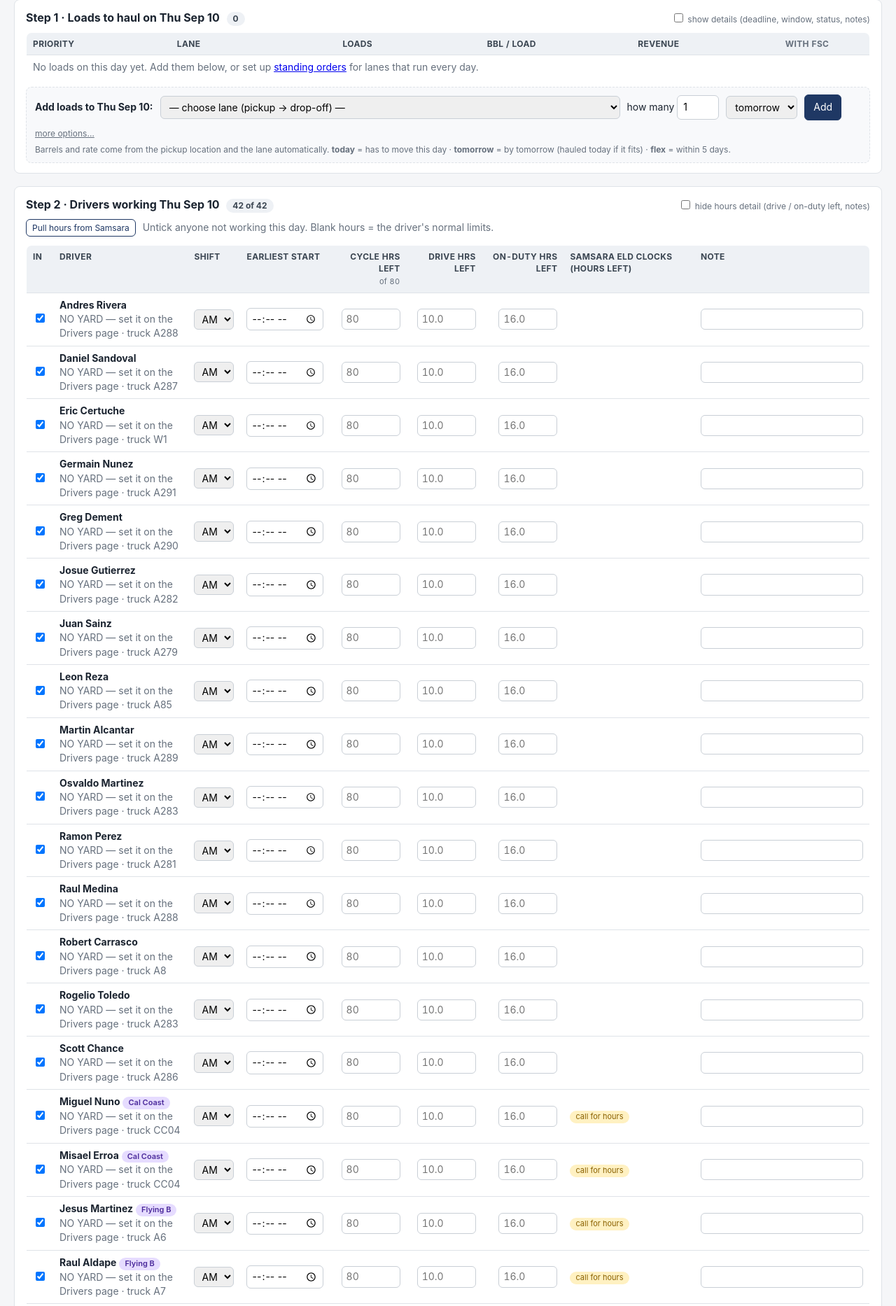
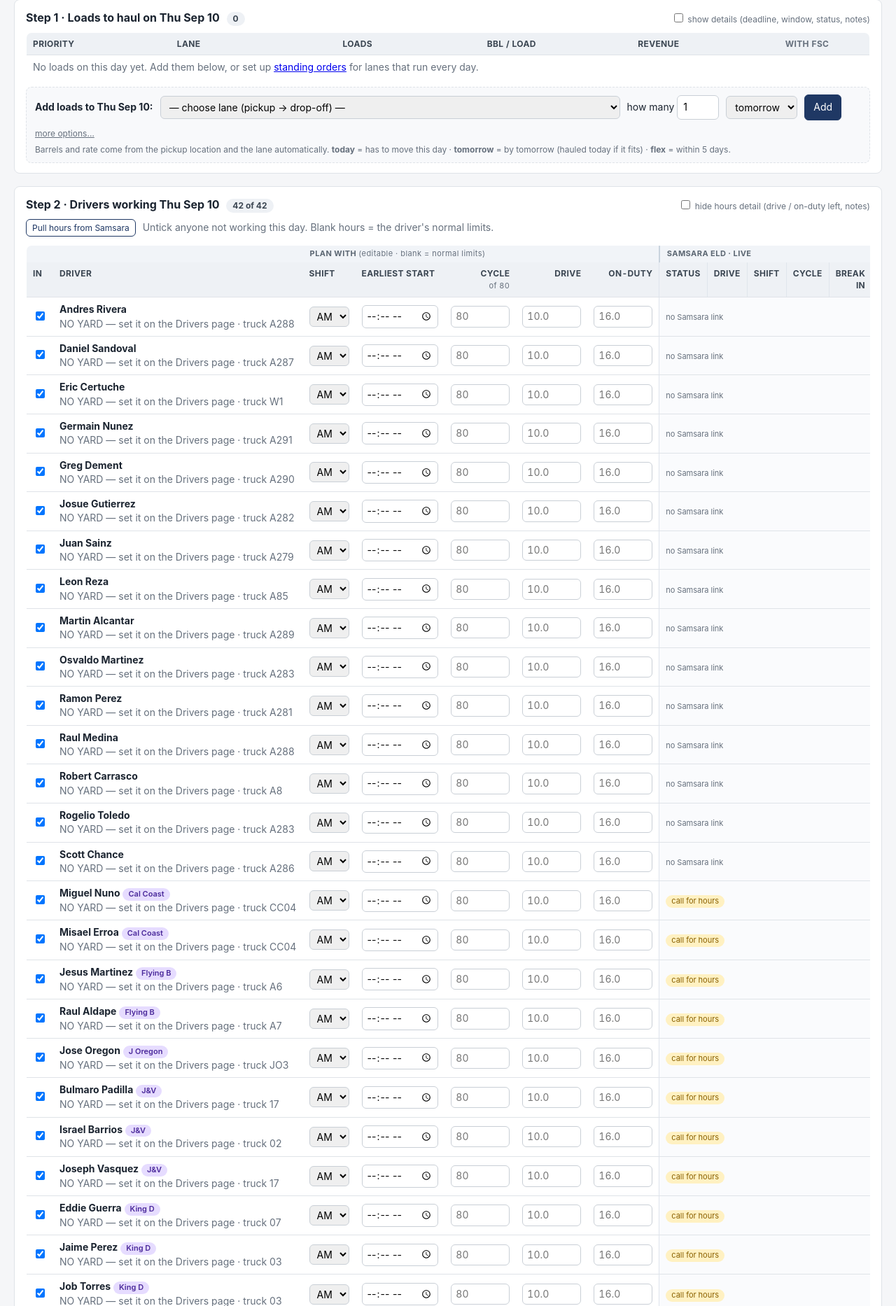
Before and after one commit to joshuawyrick/petrol-dispatch, a FastAPI app: page /day/2026-09-10 in a window 1280 px wide. Shown: the part 181-2047 px from the top of the page at 70% size. Run offline with FastAPI, Linux system fonts and the light colour scheme; data comes from the database, SQL or seed files in the repository; data that the repository does not hold is empty.

Commit message:
ui cleanup drivers eld

```diff
--- a/main.py
+++ b/main.py
@@ -27,6 +27,7 @@ app.mount("/static", StaticFiles(directory="static"), name="static")
 templates = Jinja2Templates(directory="templates")
 templates.env.filters["hm"] = optimizer.min_to_hm
 templates.env.filters["money"] = lambda v: f"${v:,.0f}"
+templates.env.globals["css_v"] = str(int(os.path.getmtime("static/style.css")))     # browsers re-fetch the stylesheet after every deploy
 
 KINDS = ["pickup", "dropoff", "both", "yard"]
 DAYS = ["Mon", "Tue", "Wed", "Thu", "Fri", "Sat", "Sun"]
@@ -749,6 +750,7 @@ def _day_ctx(s: Session, plan_date: str):
     for tk in s.query(Tank).filter(Tank.active == True).order_by(Tank.name).all():
         tanks_by_loc.setdefault(tk.location_id, []).append(tk)
     gaugers_today = [r["d"].name for r in drv_rows if r["available"] and r["d"].can_gauge]
+    last_sync = max([x.hos_synced_at for x in dd.values() if x.hos_synced_at], default=None)
     needs_gauge = any(l.lane.pickup.requires_gauging or l.gauge in ("haul", "only") for l in loads)
     flex_days = int(m["st"].get("flex_days") or urg.DEFAULT_FLEX_DAYS)
     load_rows = []
@@ -775,7 +777,7 @@ def _day_ctx(s: Session, plan_date: str):
                 weekday_long=d0.strftime("%A"), pretty_date=d0.strftime("%B %-d, %Y"), short_date=d0.strftime("%b %-d"), weekday=weekday, drv_rows=drv_rows, load_rows=load_rows, tot=tot, lanes_all=lanes_all,
                 prev=(d0 - timedelta(days=1)).isoformat(), next=(d0 + timedelta(days=1)).isoformat(), fsc_pct=m["fsc"],
                 avail=sum(1 for r in drv_rows if r["available"]), priorities=PRIORITIES, st=m["st"], flex_days=flex_days, leftover=leftover,
-                done_rows=done_rows, active_drivers=active_drivers,
+                done_rows=done_rows, active_drivers=active_drivers, last_sync=last_sync,
                 has_samsara=bool(samsara.token()), tanks_by_loc=tanks_by_loc, gaugers_today=gaugers_today, needs_gauge=needs_gauge,
                 lane_tanks_json=json.dumps({ln.id: [[tk.id, tk.name] for tk in tanks_by_loc.get(ln.pickup_id, [])] for ln in lanes_all}),
                 lane_gauge_json=json.dumps({ln.id: bool(ln.pickup.requires_gauging) for ln in lanes_all}))
--- a/static/style.css
+++ b/static/style.css
@@ -106,5 +106,13 @@ tr.ocrow td { background:#f4f7fb; border-top:none; }
 .pill.st-open { background:#e9edf3; } .pill.st-hauled { background:#dff3e4; color:#1a7f37; } .pill.st-cancelled { background:#eee; color:#666; }
 .pill.st-rejected { background:#fde8e8; color:#b00020; } .pill.st-removed { background:#eee; color:#999; }
 
-td.eld { min-width:150px; } .eld-status { text-transform:capitalize; font-size:11px; }
-.eld-grid { display:grid; grid-template-columns:auto auto; column-gap:8px; row-gap:0; font-size:11px; line-height:1.35; margin:2px 0; } .eld-grid b { color:var(--text, #222); text-align:right; }
+/* Step 2: plan inputs (left) vs live Samsara clocks (right) */
+table.eldtable tr.grp th { background:#f1f4f8; border-bottom:none; padding:4px 10px; font-size:11px; letter-spacing:.04em; text-transform:uppercase; color:#5b6672; }
+table.eldtable th.grp-eld, table.eldtable td.eld, table.eldtable th.eld { border-left:1px solid #dfe5ec; }
+table.eldtable th.grp-eld { border-left:2px solid #c9d3de; } table.eldtable td.eld:first-of-type, table.eldtable th.eld:first-of-type { border-left:2px solid #c9d3de; }
+table.eldtable td.eld { background:#fafbfd; font-variant-numeric:tabular-nums; white-space:nowrap; }
+table.eldtable td:nth-child(2) { min-width:190px; white-space:nowrap; } table.eldtable td.detail input[type=text] { width:120px; }
+table.eldtable .hos-status-cell { min-width:80px; }
+table.eldtable td.eld.low { color:#b00020; font-weight:700; }
+.hos { display:inline-block; padding:1px 8px; border-radius:10px; font-size:11px; font-weight:600; background:#e9edf3; color:#3b4652; }
+.hos-driving { background:#dff3e4; color:#1a7f37; } .hos-onduty { background:#dde8ff; color:#1f4fb3; } .hos-offduty { background:#eceff3; color:#6b7480; } .hos-sleeperberth { background:#ece6f7; color:#5a3d8a; }
--- a/templates/base.html
+++ b/templates/base.html
@@ -4,7 +4,7 @@
 <meta charset="utf-8">
 <meta name="viewport" content="width=device-width, initial-scale=1">
 <title>{% block title %}Petrol Dispatch{% endblock %} · Petrol Dispatch Optimizer</title>
-<link rel="stylesheet" href="/static/style.css">
+<link rel="stylesheet" href="/static/style.css?v={{ css_v }}">
 </head>
 <body>
 <header class="top">
--- a/templates/day.html
+++ b/templates/day.html
@@ -159,32 +159,48 @@
   <span class="muted">Untick anyone not working this day. Blank hours = the driver's normal limits.{% if not is_today %} For a future day only cycle hours come from Samsara (drive/shift reset after the 10-hour break).{% endif %}</span>
 </div>
 <form method="post" action="/day/{{ plan_date }}/drivers">
-<div class="wrap"><table class="drivers">
-<tr><th>In</th><th>Driver</th><th>Shift</th><th>Earliest start</th><th class="num">Cycle hrs left<br><span class="muted th-sub">of {{ st.reset_after_hours|int }}</span></th>
-    <th class="num detail">Drive hrs left</th><th class="num detail">On-duty hrs left</th><th>Samsara ELD clocks (hours left)</th><th class="detail">Note</th></tr>
-{% for r in drv_rows %}{% set d = r.d %}{% set x = r.x %}
+<div class="wrap"><table class="drivers eldtable">
+<tr class="grp">
+  <th colspan="2"></th>
+  <th colspan="5" class="grp-plan">Plan with <span class="muted th-sub">(editable · blank = normal limits)</span></th>
+  <th colspan="6" class="grp-eld">Samsara ELD · live{% if last_sync %} <span class="muted th-sub">as of {{ last_sync.strftime('%m/%d %H:%M') }} UTC</span>{% endif %}</th>
+  <th class="detail"></th>
+</tr>
+<tr>
+  <th>In</th><th>Driver</th>
+  <th>Shift</th><th>Earliest start</th><th class="num">Cycle<br><span class="muted th-sub">of {{ st.reset_after_hours|int }}</span></th>
+  <th class="num detail">Drive</th><th class="num detail">On-duty</th>
+  <th class="eld">Status</th><th class="num eld">Drive</th><th class="num eld">Shift</th><th class="num eld">Cycle</th><th class="num eld">Break in</th><th class="num eld">Cycle tmrw</th>
+  <th class="detail">Note</th>
+</tr>
+{% for r in drv_rows %}{% set d = r.d %}{% set x = r.x %}{% set live = x and x.hos_synced_at %}
 <tr {% if not r.available %}class="bad"{% endif %}>
   <td><input type="checkbox" name="avail_{{ d.id }}" value="1" {% if r.available %}checked{% endif %}>{% if r.off_today %} <span class="pill" title="regular day off">off</span>{% endif %}</td>
-  <td><b>{{ d.name }}</b>{% if d.is_sub %} <span class="pill sub" title="sub-hauler: keeps {{ d.company.share_pct|int }}% of load pay + fuel surcharge">{{ d.company_short }}</span>{% endif %}<br><span class="muted">{{ d.yard.name if d.yard else 'NO YARD — set it on the Drivers page' }}{% if d.truck %} · truck {{ d.truck }}{% endif %}</span></td>
+  <td><b>{{ d.name }}</b>{% if d.is_sub %} <span class="pill sub" title="sub-hauler: keeps {{ d.company.share_pct|int }}% of load pay + fuel surcharge">{{ d.company_short }}</span>{% endif %}{% if d.can_gauge %} <span class="pill gauge">gauger</span>{% endif %}<br><span class="muted">{{ d.yard.name if d.yard else 'NO YARD — set it on the Drivers page' }}{% if d.truck %} · truck {{ d.truck }}{% endif %}</span></td>
   <td><select name="shift_{{ d.id }}"><option value="AM" {% if r.shift=='AM' %}selected{% endif %}>AM</option><option value="PM" {% if r.shift=='PM' %}selected{% endif %}>PM</option></select></td>
   <td><input type="time" name="start_{{ d.id }}" value="{{ x.start_time if x and x.start_time else '' }}"></td>
   <td class="num"><input type="number" step="0.25" class="w80" name="cycle_{{ d.id }}" value="{{ x.cycle_hours_left if x and x.cycle_hours_left else '' }}" placeholder="{{ st.reset_after_hours|int }}"></td>
   <td class="num detail"><input type="number" step="0.25" class="w80" name="drive_{{ d.id }}" value="{{ x.drive_hours_left if x and x.drive_hours_left else '' }}" placeholder="{{ d.max_drive_hours or st.max_drive_hours }}"></td>
   <td class="num detail"><input type="number" step="0.25" class="w80" name="duty_{{ d.id }}" value="{{ x.duty_hours_left if x and x.duty_hours_left else '' }}" placeholder="{{ d.max_duty_hours or st.max_duty_hours }}"></td>
-  <td class="muted eld">{% if r.call %}<span class="pill review" title="this sub-hauler has no Samsara — call their dispatch and type the hours in">call for hours</span>{% if r.phone %}<br><span class="th-sub">{{ r.phone }}</span>{% endif %}{% elif x and x.hos_synced_at %}<span class="eld-status">{{ (x.hos_status or '')|replace('_', ' ')|lower }}</span>
-      <div class="eld-grid">
-        <span>drive</span><b>{{ x.hos_drive_left if x.hos_drive_left is not none else '—' }}</b>
-        <span>shift</span><b>{{ x.hos_shift_left if x.hos_shift_left is not none else '—' }}</b>
-        <span>cycle</span><b>{{ x.hos_cycle_left if x.hos_cycle_left is not none else '—' }}</b>
-        <span>break in</span><b>{{ x.hos_break_left if x.hos_break_left is not none else '—' }}</b>
-        {% if x.hos_cycle_tomorrow is not none %}<span>cycle tmrw</span><b>{{ x.hos_cycle_tomorrow }}</b>{% endif %}
-      </div><span class="th-sub">as of {{ x.hos_synced_at.strftime('%m/%d %H:%M') }} UTC</span>{% elif d.samsara_id %}<span class="th-sub">not pulled yet</span>{% endif %}</td>
+  {% if r.call %}
+  <td class="eld" colspan="6"><span class="pill review" title="this sub-hauler has no Samsara — call their dispatch and type the hours in">call for hours</span>{% if r.phone %} <span class="muted">{{ r.phone }}</span>{% endif %}</td>
+  {% elif live %}
+  {% set stt = (x.hos_status or '')|lower|replace('_','') %}
+  <td class="eld"><span class="hos hos-{{ stt }}">{{ {'driving':'Driving','onduty':'On duty','offduty':'Off duty','sleeperberth':'Sleeper','yardmove':'Yard move','personalconveyance':'Personal'}.get(stt, stt|replace('_',' ')|capitalize) }}</span></td>
+  <td class="num eld {% if x.hos_drive_left is not none and x.hos_drive_left < 2 %}low{% endif %}">{{ '%.2f'|format(x.hos_drive_left) if x.hos_drive_left is not none else '—' }}</td>
+  <td class="num eld {% if x.hos_shift_left is not none and x.hos_shift_left < 2 %}low{% endif %}">{{ '%.2f'|format(x.hos_shift_left) if x.hos_shift_left is not none else '—' }}</td>
+  <td class="num eld {% if x.hos_cycle_left is not none and x.hos_cycle_left < 10 %}low{% endif %}">{{ '%.2f'|format(x.hos_cycle_left) if x.hos_cycle_left is not none else '—' }}</td>
+  <td class="num eld {% if x.hos_break_left is not none and x.hos_break_left < 1 %}low{% endif %}">{{ '%.2f'|format(x.hos_break_left) if x.hos_break_left is not none else '—' }}</td>
+  <td class="num eld">{{ '%.2f'|format(x.hos_cycle_tomorrow) if x.hos_cycle_tomorrow is not none else '—' }}</td>
+  {% else %}
+  <td class="eld muted" colspan="6"><span class="th-sub">{{ "not pulled yet" if d.samsara_id else "no Samsara link" }}</span></td>
+  {% endif %}
   <td class="detail"><input type="text" name="dnote_{{ d.id }}" value="{{ x.notes if x and x.notes else '' }}"></td>
 </tr>
 {% endfor %}
-{% if not drv_rows %}<tr><td colspan="9" class="muted">No active drivers. Add them on the <a href="/drivers">Drivers</a> page.</td></tr>{% endif %}
+{% if not drv_rows %}<tr><td colspan="14" class="muted">No active drivers. Add them on the <a href="/drivers">Drivers</a> page.</td></tr>{% endif %}
 </table></div>
-<p><button type="submit">Save drivers for {{ weekday }} {{ short_date }}</button></p>
+<p><button type="submit">Save drivers for {{ weekday }} {{ short_date }}</button> <span class="muted">Left block is what the engine plans with; right block is what Samsara reports right now. Numbers in red are running low.</span></p>
 </form>
 </section>
 
--- a/templates/plan_print.html
+++ b/templates/plan_print.html
@@ -1,6 +1,6 @@
 <!doctype html>
 <html lang="en"><head><meta charset="utf-8"><title>Dispatch {{ plan.plan_date }}</title>
-<link rel="stylesheet" href="/static/style.css">
+<link rel="stylesheet" href="/static/style.css?v={{ css_v }}">
 <style>body{background:#fff} main{max-width:none} .cards{grid-template-columns:repeat(4,1fr)} @media print{.noprint{display:none}}</style>
 </head><body><main>
 <h1>Dispatch plan — {{ plan.plan_date }} <span class="muted" style="font-size:13px">built {{ plan.generated_at }} UTC</span></h1>
```
